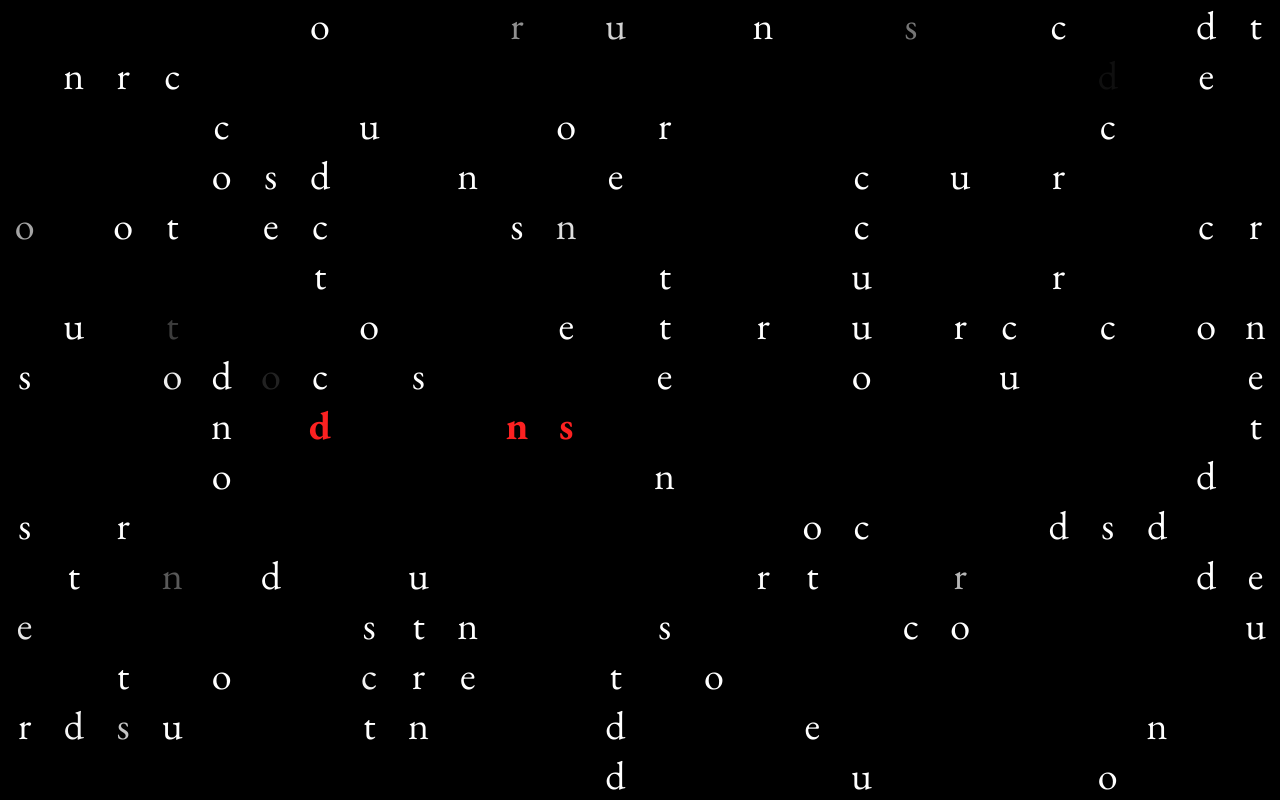
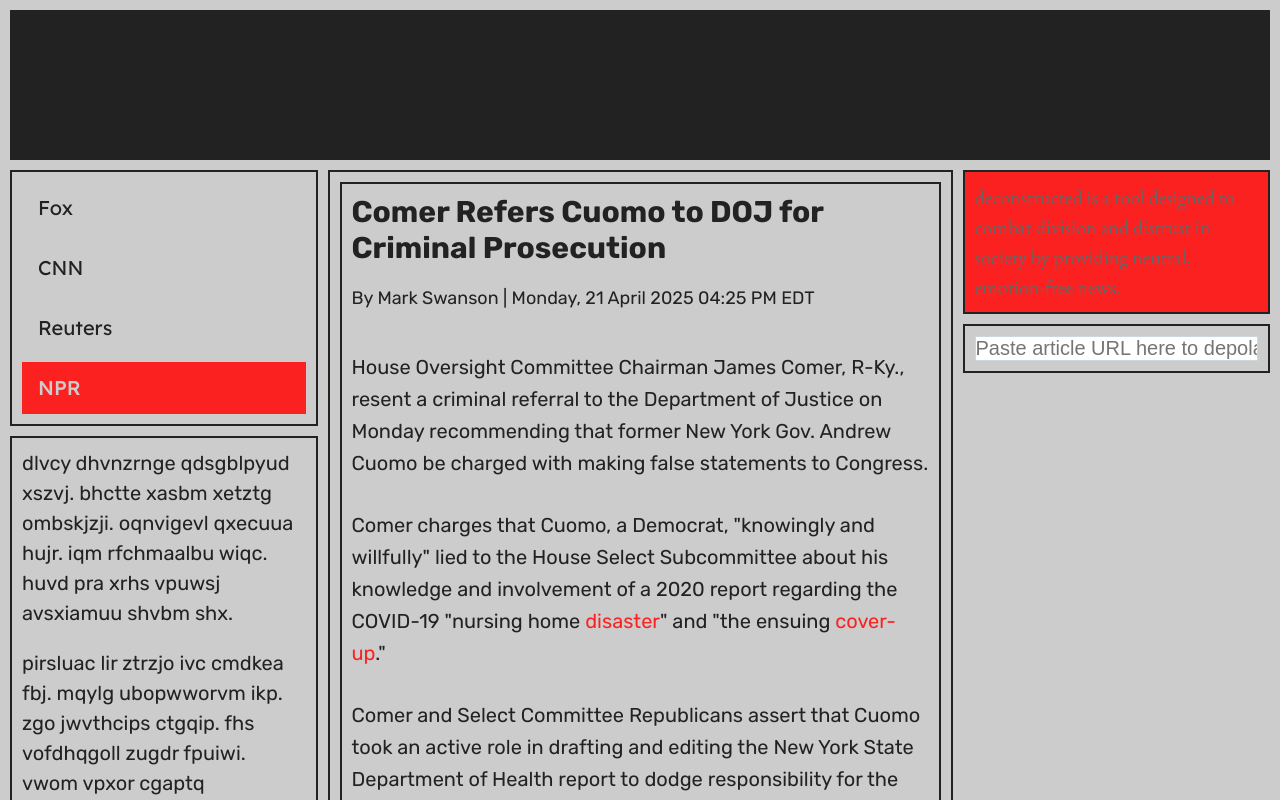
Before and after one commit to jeffwdiaz/depolarizer, a SvelteKit app in the folder frontend/: page / in a window 1280 px wide. Shown: the top 800 px of the page. Built offline with nearby package versions, Linux system fonts and the light colour scheme.

Commit message:
frustration with aniamtion

```diff
--- a/frontend/src/components/Header.svelte
+++ b/frontend/src/components/Header.svelte
@@ -29,11 +29,6 @@
     <h1 in:headerTitle out:headerFadeOut>
       {title}
     </h1>
-    <div
-      class="underline"
-      in:headerUnderline
-      out:headerFadeOut
-    ></div>
   </header>
 {/if}
 
--- a/frontend/src/components/RandomTextBox.svelte
+++ b/frontend/src/components/RandomTextBox.svelte
@@ -4,8 +4,8 @@
 <!-- =============================== -->
 
 <script lang="ts">
-  import { fade } from 'svelte/transition'; // Re-import fade
-  import { onMount } from 'svelte'; // Import onMount for interval cleanup
+  // REMOVED: import { fade } from 'svelte/transition';
+  // REMOVED: import { onMount, tick } from 'svelte';
 
   // Props with default values
   export let minWordsPerSentence = 4;
@@ -14,9 +14,7 @@
   export let maxSentencesPerParagraph = 5;
   export let paragraphs = 2;
 
-  // Animation Timing Configuration
-  const delayIncrement = 50; // ms delay between each character start (Increased)
-  const fadeDuration = 50;   // ms duration for each character fade (Matched to increment)
+  // REMOVED: Animation Timing Configuration constants
 
   const letters = 'abcdefghijklmnopqrstuvwxyz';
 
@@ -63,50 +61,17 @@
     return Array(paragraphs).fill(0).map(() => generateParagraph());
   }
 
-  // Holds the raw generated paragraphs
-  let rawText: string[] = [];
+  // Generate text directly
+  let text = generateText();
 
-  // Holds characters with their delays for rendering
-  type CharInfo = { char: string; delay: number }; // Use delay again
-  type ParagraphInfo = CharInfo[];
-  let displayedText: ParagraphInfo[] = [];
+  // REMOVED: onMount block
 
-  // Function to update text and calculate delays
-  function updateText() {
-    rawText = generateText();
-    let charIndex = 0;
-    // Removed timing config from here
-
-    displayedText = rawText.map(paragraph => {
-      const paragraphChars: CharInfo[] = [];
-      for (const char of paragraph) {
-        // Calculate the start delay for this character
-        paragraphChars.push({ char, delay: charIndex * delayIncrement });
-        charIndex++;
-      }
-      // Optional: add gap between paragraph animations
-      // charIndex += Math.round(50 / delayIncrement); // Add gap equivalent to ~50ms
-      return paragraphChars;
-    });
-  }
-
-  // Initial generation
-  updateText();
-
-  // Set up refresh interval if specified and clean up on destroy
-  onMount(() => {
-    // Cleanup function
-    return () => {
-    };
-  });
 </script>
 
 <div class="module random-text">
-  {#each displayedText as paragraphData, pIndex}
+  {#each text as paragraph}
     <p>
-      {#each paragraphData as { char, delay }, cIndex (pIndex + '-' + cIndex)}
-        <span transition:fade={{ delay, duration: fadeDuration }}>{char}</span>
-      {/each}
+      {paragraph} <!-- Render paragraph directly -->
     </p>
   {/each}
 </div>
--- a/frontend/src/components/SplashOverlay.svelte
+++ b/frontend/src/components/SplashOverlay.svelte
@@ -1,9 +1,9 @@
 <script lang="ts">
   import { fade } from 'svelte/transition';
-  import { onMount, tick } from 'svelte';
-  let visible = $state(true);
+  import { onMount, tick, createEventDispatcher } from 'svelte';
   let mounted = $state(false);
   let gridKey = $state(0);
+  const dispatch = createEventDispatcher();
 
   // Letters to use in the grid
   const letters = ['d', 'e', 'c', 'o', 'n', 's', 't', 'r', 'u'];
@@ -35,7 +35,7 @@
   }
 
   function handleStaticLetterClick() {
-    visible = false;
+    dispatch('dismiss');
   }
 
   function shuffle<T>(array: T[]): T[] {
@@ -102,7 +102,6 @@
   });
 </script>
 
-{#if visible}
 <div class="splash-overlay" transition:fade={{ duration: 600 }}>
   {#if mounted}
     {#key gridKey}
@@ -133,7 +132,6 @@
     {/key}
   {/if}
 </div>
-{/if}
 
 <style>
 .splash-overlay {
--- a/frontend/src/routes/+layout.svelte
+++ b/frontend/src/routes/+layout.svelte
@@ -15,11 +15,52 @@
     SplashOverlay
   } from '../components';
   import type { LayoutData } from './$types';
-  // Import your modules here
+  import { onMount } from 'svelte'; // Import onMount
+
+  let showSplash = true;     // Controls splash visibility
+  let showMainLayout = false; // Controls main layout visibility
+  let autoDismissTimer: ReturnType<typeof setTimeout> | undefined = undefined; // Timer ID
+
+  function enterApp() {
+    // Prevent running twice and clear timer if dismissed manually
+    if (!showSplash) return;
+    if (autoDismissTimer) clearTimeout(autoDismissTimer);
+
+    console.log('Splash dismissed instantly.');
+    showSplash = false; // Hide splash immediately
+
+    // Wait 2 seconds before showing main layout
+    console.log('Starting 2s delay for main layout...');
+    setTimeout(() => {
+      showMainLayout = true; // Show main layout after delay
+      console.log('Delay finished, showing main layout.');
+    }, 2000);
+  }
+
+  // --- TESTING ONLY: Auto-dismiss splash after 1 second ---
+  onMount(() => {
+    // TODO: Remove this entire onMount block after testing
+    autoDismissTimer = setTimeout(() => {
+      console.log('TESTING: Auto-dismissing splash after 1 second.'); // Added TESTING prefix
+      enterApp();
+    }, 1000); // 1 second delay
+
+    // Cleanup the timer if the component unmounts before it fires
+    return () => {
+      if (autoDismissTimer) clearTimeout(autoDismissTimer);
+    };
+  });
+  // --- END TESTING ONLY ---
+
 </script>
 
-<SplashOverlay />
+{#if showSplash}
+  <!-- Listen for the custom 'dismiss' event from SplashOverlay -->
+  <SplashOverlay on:dismiss={enterApp} />
+{/if} <!-- End of splash conditional -->
 
+{#if showMainLayout}
+  <!-- Main application layout -->
   <div class="grid-container">
     <Header />
 
@@ -34,7 +75,6 @@
           paragraphs={3}
           minWordsPerSentence={3}
           maxWordsPerSentence={8}
-        refreshInterval={4000}
         />
       </div>
 
@@ -73,3 +113,4 @@
       box-sizing: border-box;
     }
   </style>
+{/if} <!-- End of main layout conditional -->
```
Lines whose indentation alone changed are shown as unchanged.
